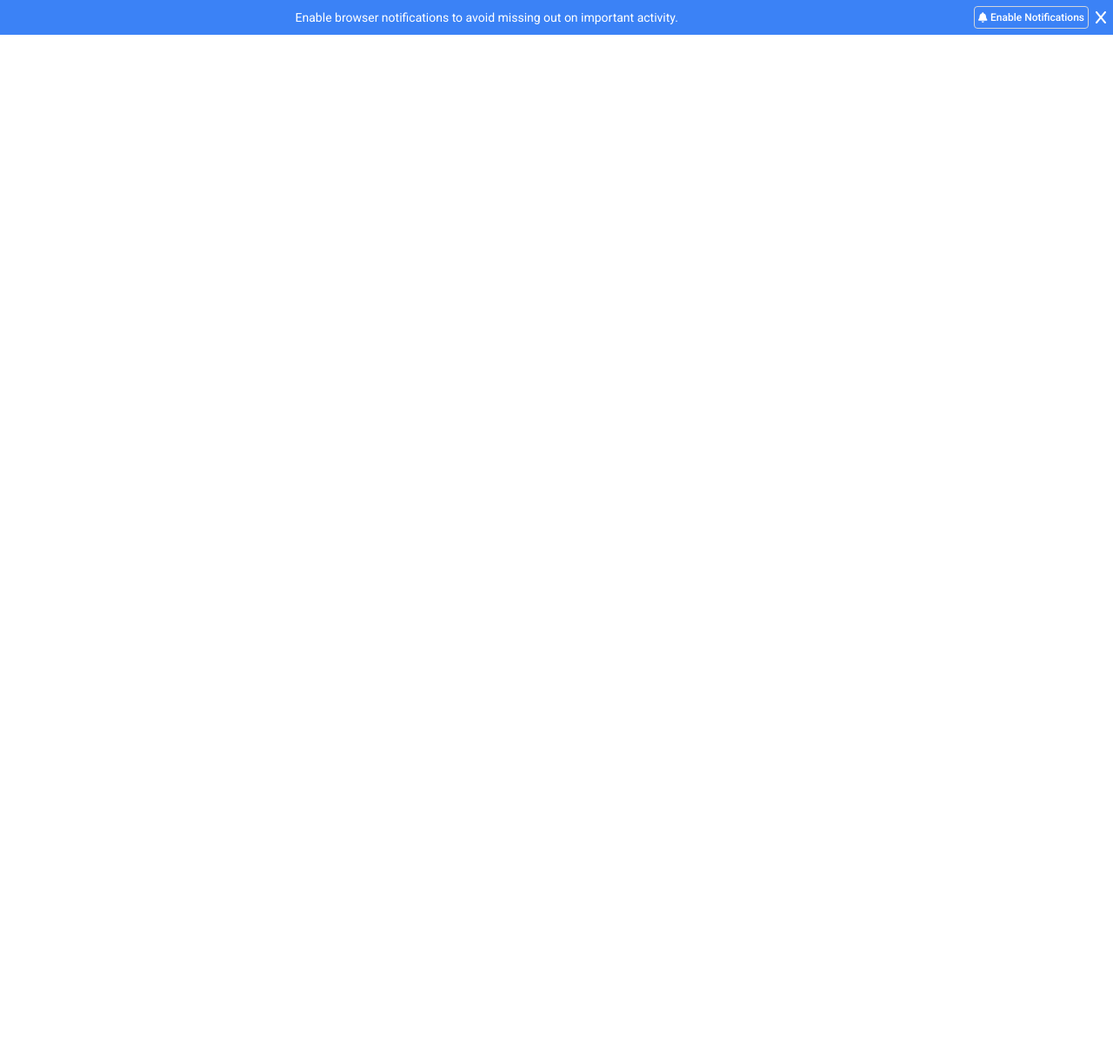
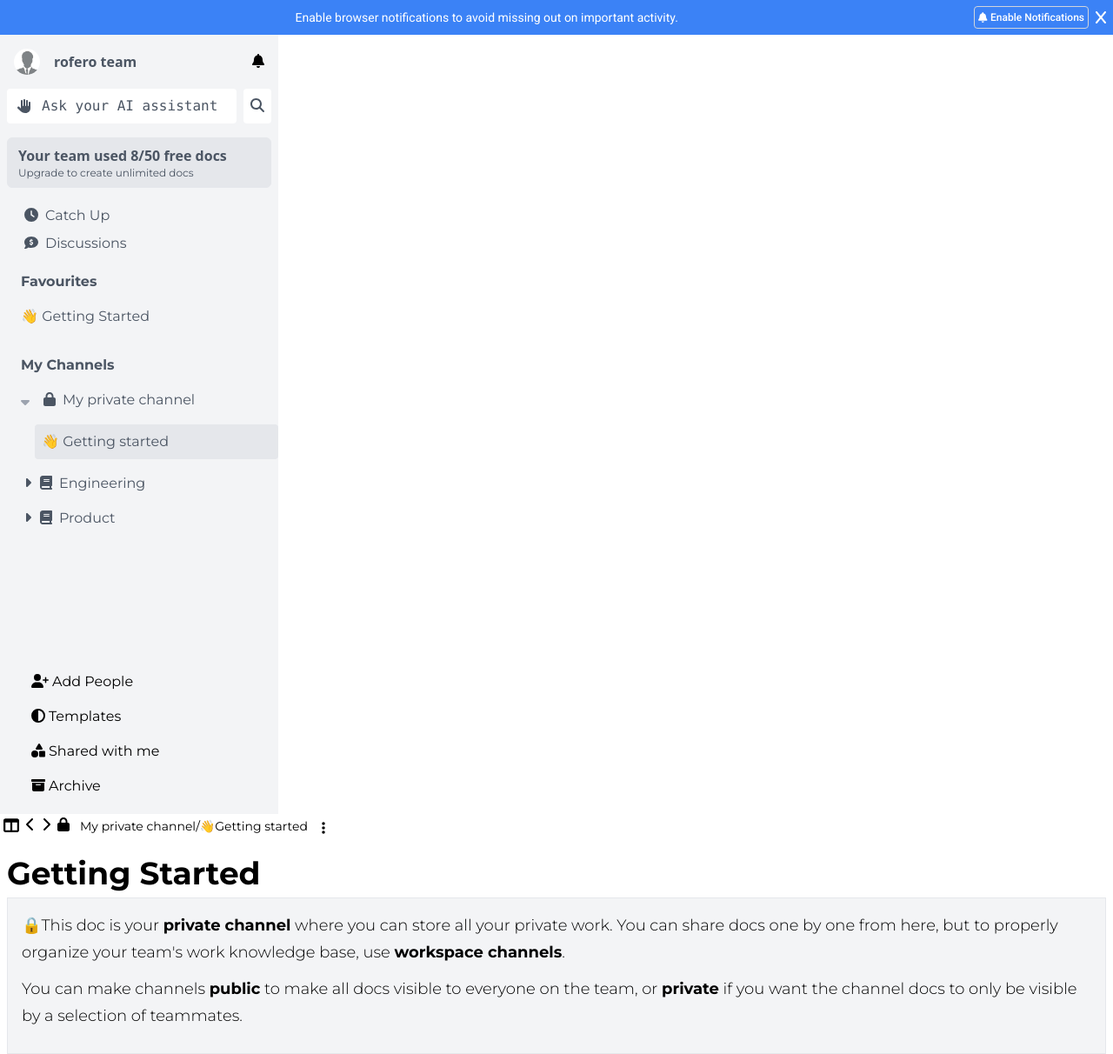
Before and after one commit to DeepanshuMishraa/assignment, a React (Vite) app: page / in a window 1280 px wide. Shown: the whole page at 87% size. Before the commit the page ends 800 px from the top, so only its background shows below. Built offline with nearby package versions, Linux system fonts and the light colour scheme.

Commit message:
navbar done

```diff
--- a/src/App.jsx
+++ b/src/App.jsx
@@ -6,6 +6,8 @@ import Notification from './components/Notification'
 import Sidebar from './components/Sidebar'
 import { FontAwesomeIcon } from '@fortawesome/react-fontawesome'
 import { faBars } from '@fortawesome/free-solid-svg-icons'
+import Appbar from './components/Appbar'
+import Content from './components/Content'
 
 function App() {
   const [bar,setBar] = useState(false);
@@ -13,6 +15,9 @@ function App() {
     <main>
       <Notification/>
       <Sidebar/>
+      <Appbar/>
+      <Content/>
+
     </main>
   )
 }
--- /dev/null
+++ b/src/components/Appbar.jsx
@@ -0,0 +1,27 @@
+import { faArrowLeft, faChevronLeft, faChevronRight, faComment, faEllipsisVertical, faInfo, faLock, faShare, faTableColumns } from "@fortawesome/free-solid-svg-icons"
+import { FontAwesomeIcon } from "@fortawesome/react-fontawesome"
+import { useState } from "react";
+
+const Appbar = () => {
+    const [dropdown,setdropdown] = useState(false);
+  return (
+    <div className="w-full h-6 flex font-mons ">
+        <FontAwesomeIcon className="p-1 text-lg" icon={faTableColumns} />
+        <FontAwesomeIcon icon={faChevronLeft}  className="p-1 px-1"/>
+        <FontAwesomeIcon icon={faChevronRight}  className="p-1 px-1"/>
+        <FontAwesomeIcon icon={faLock} className="p-1 px-1" />
+        <h1 className="text-sm line-clamp-1 p-1 px-2 ">My private channel/👋Getting started</h1>
+        <FontAwesomeIcon icon={faEllipsisVertical} className="py-2 px-2" onClick={()=>setdropdown(!dropdown)} />
+        {dropdown && (
+      <div className="absolute top-10 right-6 flex flex-col gap-8 p-4 bg-white shadow-xl rounded-lg ">
+        <h1><FontAwesomeIcon icon={faShare} />Share</h1>
+        <h1><FontAwesomeIcon icon={faComment} className="mr-1 " />Comment</h1>
+        <h1>⭐Star</h1>
+        <h1><FontAwesomeIcon icon={faInfo} className="px-2" />More</h1>
+  </div>
+    )}
+    </div>
+  )
+}
+
+export default Appbar
--- /dev/null
+++ b/src/components/Content.jsx
@@ -0,0 +1,19 @@
+const Content = () => {
+    return (
+      <div className="w-full font-mons">
+        <h1 className="mt-4 p-2 font-bold max-lg:text-2xl max-lg:text-center text-4xl">Getting Started</h1>
+        <div className="border bg-gray-100 mr-2 ml-2">
+         <div className="font-light text-lg p-4">
+          <p style={{ lineHeight: "1.7", marginBottom: "12px" }}>
+          🔒This doc is your <span className="font-bold">private channel</span> where you can store all your private work. You can share docs one by one from here, but to properly organize your team's work knowledge base, use <span className="font-bold">workspace channels</span>.
+          </p>
+          <p style={{ lineHeight: "1.7", marginBottom: "12px" }}>
+          You can make channels <span className="font-bold">public</span> to make all docs visible to everyone on the team, or <span className="font-bold">private</span> if you want the channel docs to only be visible by a selection of teammates.
+          </p>
+         </div>
+        </div>
+      </div>
+    )
+  }
+
+  export default Content
--- a/src/components/Sidebar.jsx
+++ b/src/components/Sidebar.jsx
@@ -10,9 +10,9 @@ const Sidebar = () => {
   return (
     <>
     <div className='bg-gray-100'>
-    <FontAwesomeIcon icon={faBars}  onClick={()=>setBar(!bar)}  className='ml-3 p-2  bg-gray-100 lg:hidden' />
+    <FontAwesomeIcon icon={faBars}  onClick={()=>setBar(!bar)}  className='p-1 px-2  bg-gray-100 lg:hidden' />
     </div>
-    {bar && <div className="md:w-[20rem] lg:w-[20rem] w-[23.5rem] bg-gray-100 h-full font-mons">
+    {bar && <div className="max-lg:w-[22rem]  bg-gray-100 h-full font-mons">
 
 <div className="profile p-4 flex items-center justify-between">
   <div className="flex items-center gap-4">
@@ -73,8 +73,70 @@ const Sidebar = () => {
       </div>
   </div>
 </div>
-</div> }
+</div>
+}
+ <div className="md:w-[20rem] lg:w-[20rem] w-[22rem] bg-gray-100 h-full font-mons max-lg:hidden">
 
+<div className="profile p-4 flex items-center justify-between">
+  <div className="flex items-center gap-4">
+    <img src={profile} height={30} width={30} className='rounded-full'/>
+    <h1 className='font-bold font-sans text-gray-600'>rofero team</h1>
+  </div>
+  <div>
+  <FontAwesomeIcon icon={faBell} />
+  </div>
+</div>
+<div className='search-box relative'>
+  <div className="relative ml-2 mr-2 flex items-center">
+    <input type="text" placeholder='Ask your AI assistant' className='flex-grow p-2 pl-10 rounded border-none focus:outline-none font-mono placeholder-gray-600 text-gray-600' />
+    <FontAwesomeIcon icon={faHand} className='text-gray-600 absolute left-3 top-1/2 transform -translate-y-1/2' />
+    <button className=" bg-transparent border-none outline-none px-2 border bg-white ml-2 rounded p-2">
+      <FontAwesomeIcon icon={faSearch} className='text-gray-600 ' />
+    </button>
+  </div>
+  <div className='box border bg-gray-200 mt-4 rounded-md p-2 ml-2 mr-2'>
+      <div className="">
+          <h1 className='font-semibold px-1 font-sans text-md text-gray-600'>Your team used 8/50 free docs</h1>
+          <p className='text-xs px-1 text-gray-600'>Upgrade to create unlimited docs</p>
+      </div>
+  </div>
+  <div className='tab-1'>
+      <div className='mt-4 ml-6 text-gray-600'>
+          <h1 className='p-1 mr-6'><FontAwesomeIcon icon={faClockFour} className='mr-2' />Catch Up</h1>
+          <h1 className='p-1 mr-6'><FontAwesomeIcon  className="mr-2" icon={faCommentDollar} />Discussions</h1>
+      </div>
+  </div>
+  <div className='tab-2 mt-4'>
+      <div className='ml-6'>
+          <h1 className='font-bold text-gray-600'>Favourites</h1>
+          <p className='py-4 text-gray-600'>👋 Getting Started</p>
+      </div>
+  </div>
+  <div className='my-channels'>
+      <div className='ml-6 mt-4 text-gray-600'>
+          <h1 className='font-bold'>My Channels</h1>
+          <div>
+          <h2 className='py-4'><FontAwesomeIcon icon={faSortDown} className='mr-4 text-gray-400' /><FontAwesomeIcon icon={faLock} className='mr-2' />My private channel</h2>
+          <p className='  bg-gray-200 rounded p-2 ml-4'>👋 Getting started</p>
+          </div>
+          <div className='text-gray-600 mt-4'>
+              <h1><FontAwesomeIcon icon={faSortDown} className='mr-3' rotation={270} /><FontAwesomeIcon icon={faBook} className='mr-2' />Engineering</h1>
+          </div>
+          <div className='text-gray-600 mt-4'>
+              <h1><FontAwesomeIcon icon={faSortDown} className='mr-3' rotation={270} /><FontAwesomeIcon icon={faBook} className='mr-2' />Product</h1>
+          </div>
+      </div>
+  </div>
+  <div className='tab-3 flex flex-col mt-[10rem]  ml-8'>
+      <div className='mb-4 space-y-2'>
+      <h1 className='p-1'><FontAwesomeIcon icon={faUserPlus} className='mr-1' />Add People</h1>
+      <h1 className='p-1'><FontAwesomeIcon icon={faCircleHalfStroke} className='mr-1' />Templates</h1>
+      <h1 className='p-1'><FontAwesomeIcon icon={faShapes} className='mr-1' />Shared with me</h1>
+      <h1 className='p-1'><FontAwesomeIcon icon={faArchive} className='mr-1' />Archive</h1>
+      </div>
+  </div>
+</div>
+</div>
     </>
   )
 }
```
